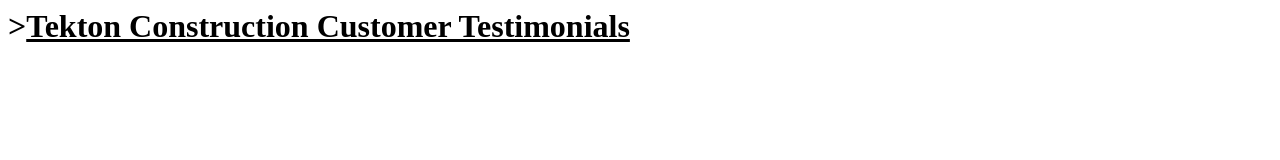
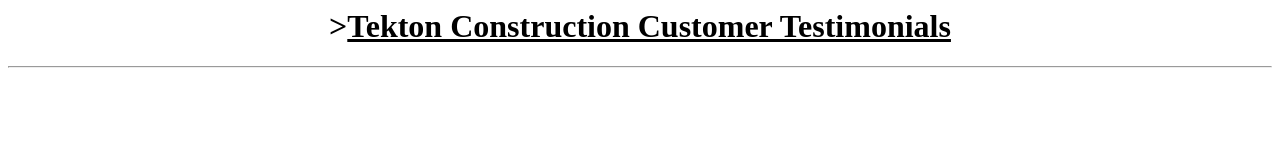
Before and after one commit to TejasivasaiAlluri/TejasivasaiAlluri.github.io, a plain HTML site: page index.html in a window 1280 px wide. Drawn offline with Linux system fonts and the light colour scheme.

Commit message:
index.html

```diff
--- a/index.html
+++ b/index.html
@@ -4,8 +4,10 @@
 
 
 <body>
-<h1>><b><u>Tekton Construction Customer Testimonials</b></u></h1
+
+<center><h1>><b><u>Tekton Construction Customer Testimonials</b></u></h1></center>
 <hr>
+
 
 
 </body>
```
